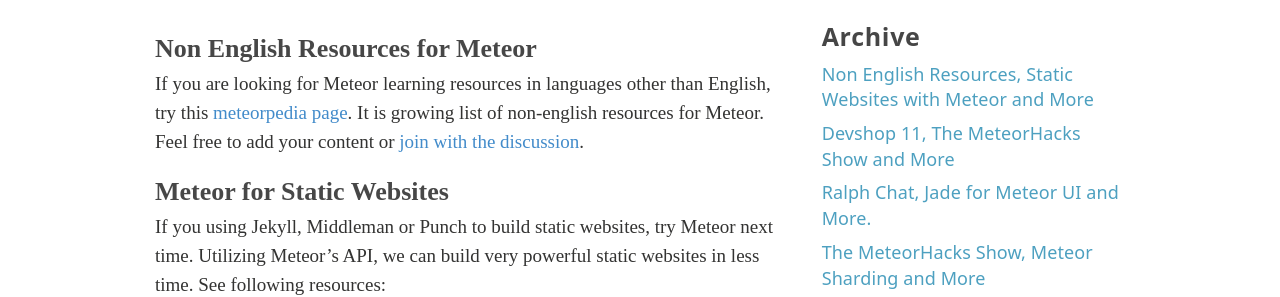
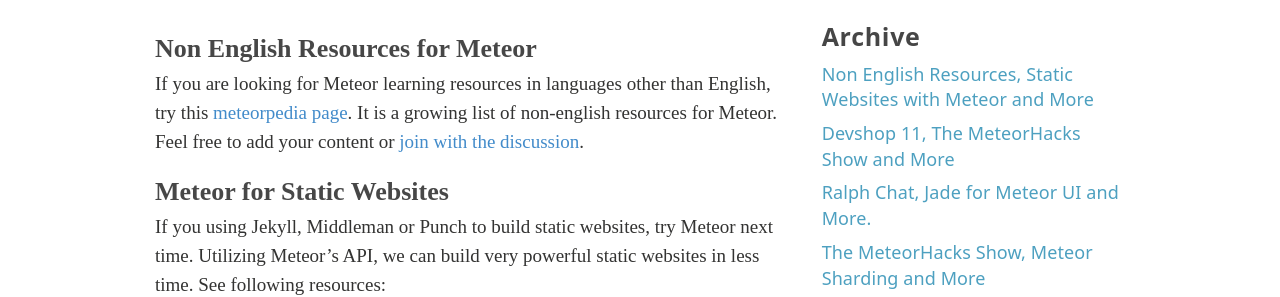
Before and after one commit to meteorhacks/meteorhacks.github.io, a Jekyll site: the page built from _posts/meteor-weekly/2014-02-10-meteor-weekly-non-english-resources-static-sites-with-meteor.md, in a window 1280 px wide. Shown: the part 518-815 px from the top of the page. Built offline with Jekyll 4.4.1, drawn with Linux system fonts in a browser that asks for light colours; comment, search, counter and statistics services are not loaded.

Commit message:
fixed typos

```diff
--- a/_posts/meteor-weekly/2014-02-10-meteor-weekly-non-english-resources-static-sites-with-meteor.md
+++ b/_posts/meteor-weekly/2014-02-10-meteor-weekly-non-english-resources-static-sites-with-meteor.md
@@ -5,7 +5,7 @@
 ---
 
 ## Non English Resources for Meteor
-If you are looking for Meteor learning resources in languages other than English, try this [meteorpedia page](http://www.meteorpedia.com/read/Category:Non-English_Resources). It is growing list of non-english resources for Meteor. Feel free to add your content or [join with the discussion](https://groups.google.com/forum/#!topic/meteor-talk/YcTnACQY1rI).
+If you are looking for Meteor learning resources in languages other than English, try this [meteorpedia page](http://www.meteorpedia.com/read/Category:Non-English_Resources). It is a growing list of non-english resources for Meteor. Feel free to add your content or [join with the discussion](https://groups.google.com/forum/#!topic/meteor-talk/YcTnACQY1rI).
 
 ## Meteor for Static Websites
 If you using Jekyll, Middleman or Punch to build static websites, try Meteor next time. Utilizing Meteor's API, we can build very powerful static websites in less time. See following resources:
```
